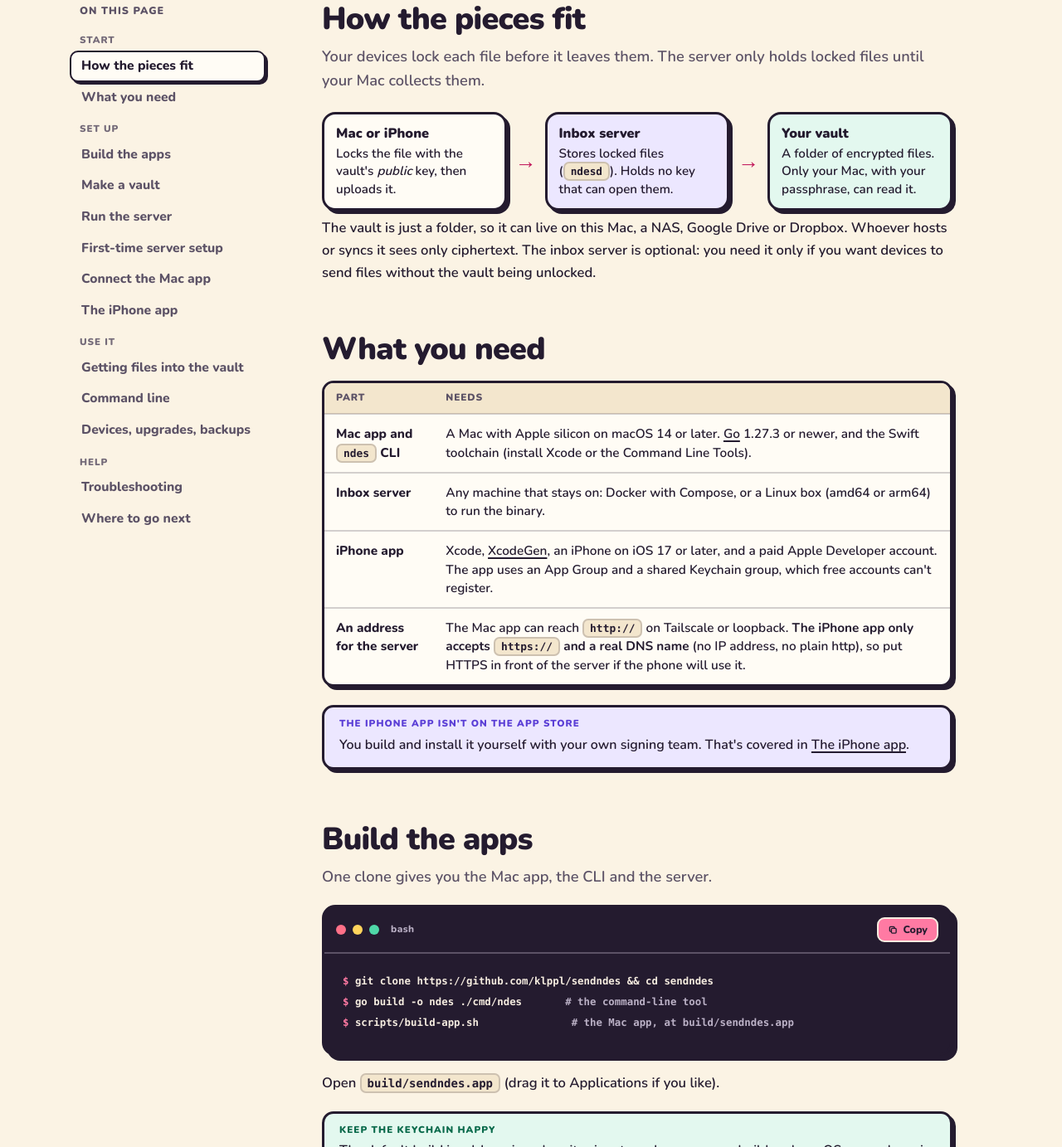
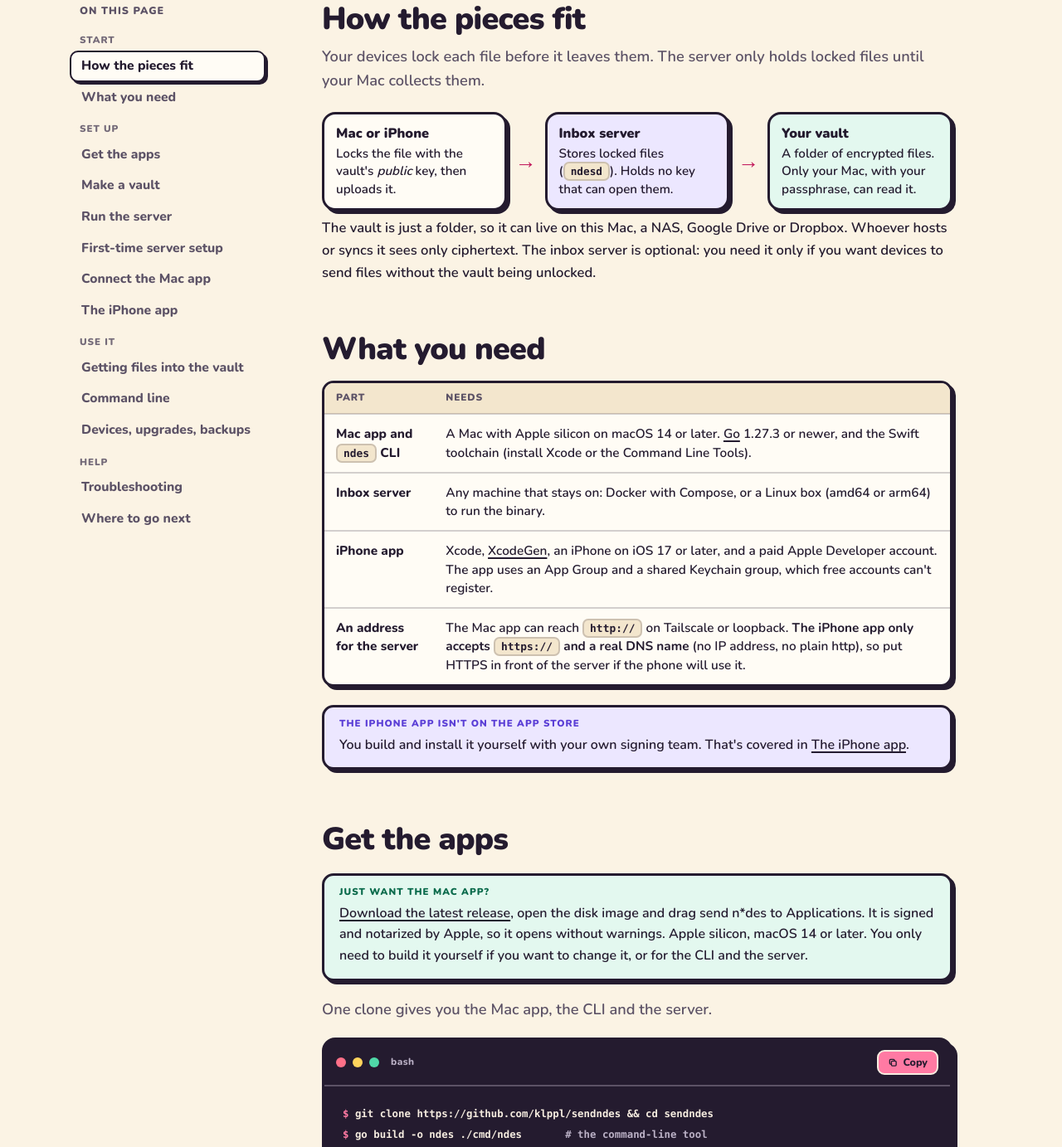
Before and after one commit to klppl/sendndes, a plain HTML site: page docs/guide/index.html in a window 1280 px wide. Shown: the part 558-1941 px from the top of the page at 83% size. Drawn offline with Linux system fonts and the light colour scheme.

Commit message:
README: short, points to the site; Download for Mac links on site and guide
Co-Authored-By: Claude Sonnet 5.5 <noreply@anthropic.com>

```diff
--- a/docs/guide/index.html
+++ b/docs/guide/index.html
@@ -53,7 +53,7 @@
           <li><a href="#overview">How the pieces fit</a></li>
           <li><a href="#requirements">What you need</a></li>
           <li class="grp">Set up</li>
-          <li><a href="#build">Build the apps</a></li>
+          <li><a href="#build">Get the apps</a></li>
           <li><a href="#vault">Make a vault</a></li>
           <li><a href="#server">Run the server</a></li>
           <li><a href="#setup">First-time server setup</a></li>
@@ -105,7 +105,11 @@
       </section>
 
       <section id="build">
-        <h2>Build the apps<a class="anchor" href="#build" aria-label="Link to this section">#</a></h2>
+        <h2>Get the apps<a class="anchor" href="#build" aria-label="Link to this section">#</a></h2>
+        <div class="callout tip">
+          <span class="lab">Just want the Mac app?</span>
+          <p><a href="https://github.com/klppl/sendndes/releases/latest">Download the latest release</a>, open the disk image and drag send n*des to Applications. It is signed and notarized by Apple, so it opens without warnings. Apple silicon, macOS 14 or later. You only need to build it yourself if you want to change it, or for the CLI and the server.</p>
+        </div>
         <p class="lead">One clone gives you the Mac app, the CLI and the server.</p>
         <div class="terminal">
           <div class="terminal-bar"><span></span><span></span><span></span><span class="term-title">bash</span><button class="copy" type="button" data-copy="c-build"><svg class="ic"><use href="#i-copy"/></svg><span>Copy</span></button></div>
--- a/docs/site.css
+++ b/docs/site.css
@@ -206,6 +206,7 @@ section { scroll-margin-top: 16px; }
 /* ---------- close ---------- */
 .close { text-align: center; display: grid; justify-items: center; gap: 22px; padding-bottom: clamp(64px, 9vw, 120px); }
 .close h2 { max-width: 14em; }
+.close .fine { margin: 0; color: var(--ink-soft); font-size: .95rem; }
 .foot { max-width: 1240px; margin: 0 auto; padding: 26px var(--gutter) 40px; border-top: 3px dashed var(--ink); display: flex; gap: 18px; flex-wrap: wrap; align-items: center; justify-content: space-between;
   color: var(--ink-soft); font-size: .95rem; }
 
```
Also changed, not shown: docs/index.html (+5 -3 lines), 1 other file.
